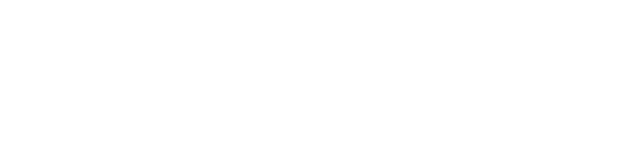
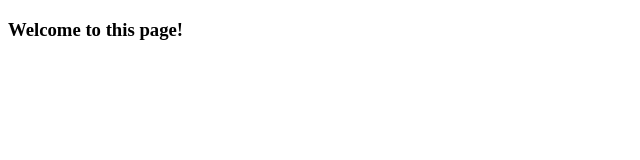
Before and after one commit to JamesHuangUC/ccsf2014.github.io, a plain HTML site: page coreTag.html in a window 1280 px wide. Shown: the whole page, without its empty margins (0-640 px from the left). Drawn offline with Linux system fonts and the light colour scheme.

Commit message:
edit coreTag file
edit coreTag file

```diff
--- a/coreTag.html
+++ b/coreTag.html
@@ -6,4 +6,7 @@
 	<title>My First Webpage</title>
 </head>
 
+<body>
+<h3>Welcome to this page!</h3>
+</body>
 </html>
```
